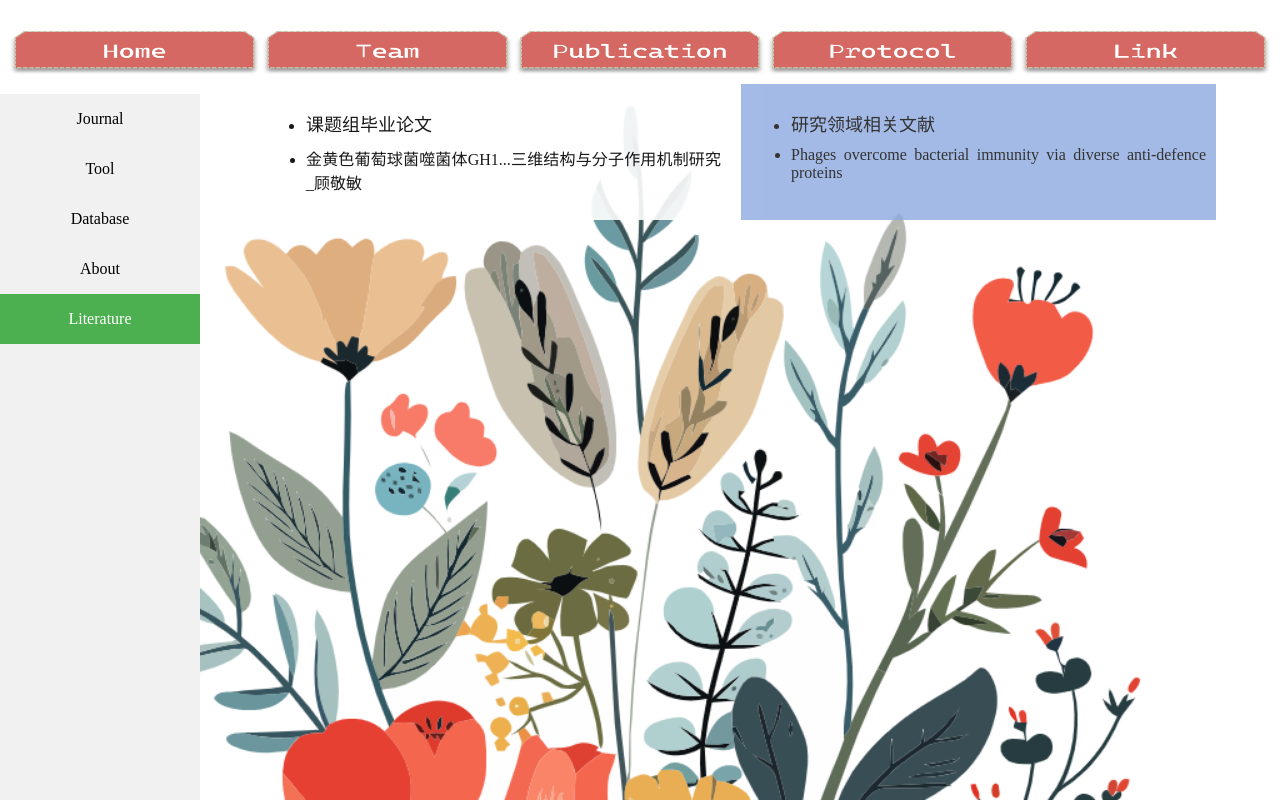
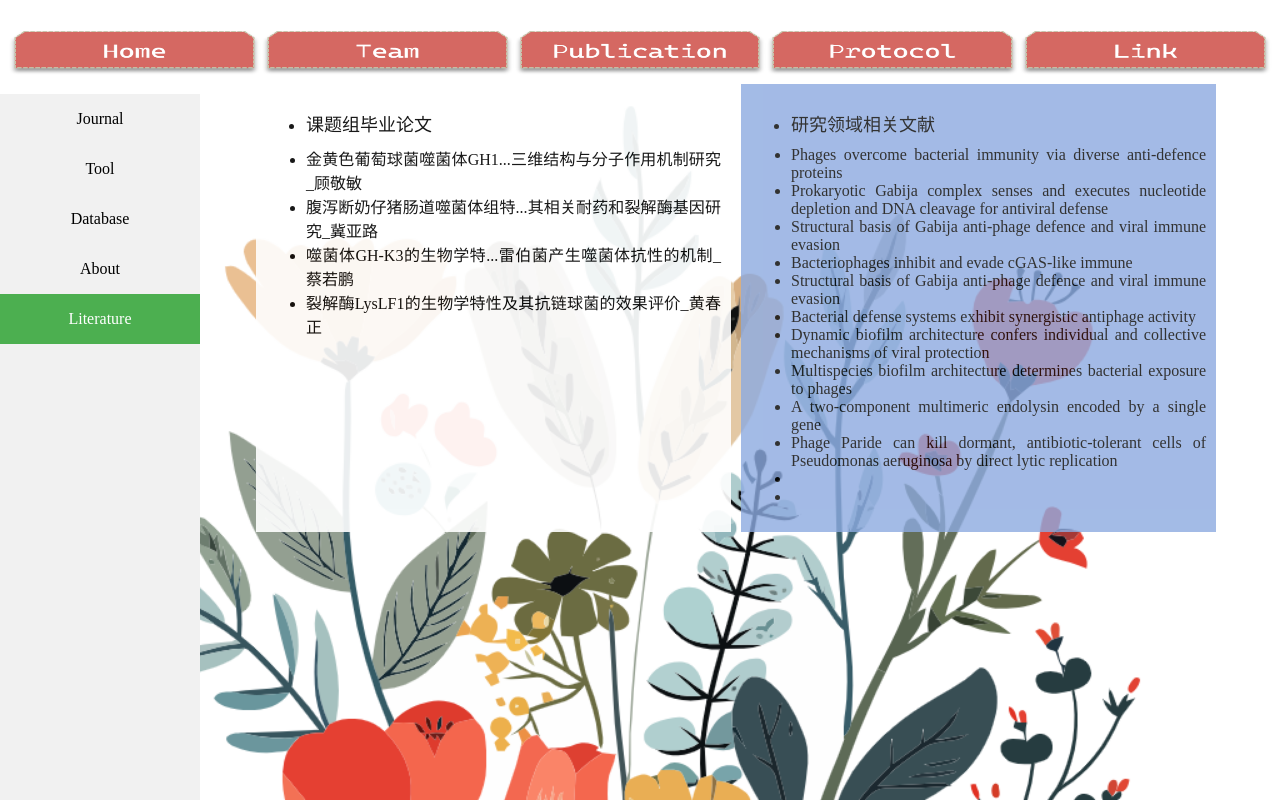
Before and after one commit to CNS-hello/GU-LAB, a plain HTML site: page Link-literature.html in a window 1280 px wide. Drawn offline with Linux system fonts and the light colour scheme.

Commit message:
Update Link-literature.html

```diff
--- a/Link-literature.html
+++ b/Link-literature.html
@@ -163,11 +163,29 @@
     <ul style="text-align: justify">
       <li style="font-size: large;margin-bottom: 10px">课题组毕业论文</li>
       <li><a target="_blank" rel="noopener noreferrer" href="article/degree/Gujingmin.pdf">金黄色葡萄球菌噬菌体GH1...三维结构与分子作用机制研究_顾敬敏</a></li>
+      <li><a target="_blank" rel="noopener noreferrer" href="article/degree/Jiyalu.pdf">腹泻断奶仔猪肠道噬菌体组特...其相关耐药和裂解酶基因研究_冀亚路</a></li>
+      <li><a target="_blank" rel="noopener noreferrer" href="article/degree/Cairuopeng.pdf">噬菌体GH-K3的生物学特...雷伯菌产生噬菌体抗性的机制_蔡若鹏</a></li>
+      <li><a target="_blank" rel="noopener noreferrer" href="article/degree/Huangchunzheng.pdf">裂解酶LysLF1的生物学特性及其抗链球菌的效果评价_黄春正</a></li>
+
+
   </div>
   <div class="right-list" style="background-color: #8daae0;opacity: 0.8">
     <ul style="text-align: justify">
       <li style="font-size: large;margin-bottom: 10px">研究领域相关文献</li>
       <li><a target="_blank" rel="noopener noreferrer" href="article/relative/1Phages%20overcome%20bacterial%20immunity%20via%20diverse%20anti-defence%20proteins.pdf">Phages overcome bacterial immunity via diverse anti-defence proteins</a> </li>
+      <li><a target="_blank" rel="noopener noreferrer" href="article/relative/2Prokaryotic%20Gabija%20complex%20senses%20and%20executes%20nucleotide%20depletion%20and%20DNA%20cleavage%20for%20antiviral%20defense.pdf">Prokaryotic Gabija complex senses and executes nucleotide depletion and DNA cleavage for antiviral defense</a> </li>
+      <li><a target="_blank" rel="noopener noreferrer" href="article/relative/3Structural%20basis%20of%20Gabija%20anti-phage%20defence%20and%20viral%20immune%20evasion.pdf">Structural basis of Gabija anti-phage defence and viral immune evasion</a> </li>
+      <li><a target="_blank" rel="noopener noreferrer" href="article/relative/4-Bacteriophages%20inhibit%20and%20evade%20cGAS-like%20immune.pdf">Bacteriophages inhibit and evade cGAS-like immune</a> </li>
+      <li><a target="_blank" rel="noopener noreferrer" href="article/relative/5-Structural%20basis%20of%20Gabija%20anti-phage%20defence%20and%20viral%20immune%20evasion.pdf">Structural basis of Gabija anti-phage defence and viral immune evasion</a> </li>
+      <li><a target="_blank" rel="noopener noreferrer" href="article/relative/7-Bacterial%20defense%20systems%20exhibit%20synergistic%20antiphage%20activity.pdf">Bacterial defense systems exhibit synergistic antiphage activity</a> </li>
+      <li><a target="_blank" rel="noopener noreferrer" href="article/relative/8-Dynamic%20biofilm%20architecture%20confers%20individual%20and%20collective%20mechanisms%20of%20viral%20protection.pdf">Dynamic biofilm architecture confers individual and collective mechanisms of viral protection</a> </li>
+      <li><a target="_blank" rel="noopener noreferrer" href="article/relative/9-Multispecies%20biofilm%20architecture%20determines%20bacterial%20exposure%20to%20phages.pdf">Multispecies biofilm architecture determines bacterial exposure to phages</a> </li>
+      <li><a target="_blank" rel="noopener noreferrer" href="article/relative/10-%20A%20two‐component%20%20multimeric%20endolysin%20encoded%20by%20a%20single%20gene.pdf"> A two‐component  multimeric endolysin encoded by a single gene</a> </li>
+      <li><a target="_blank" rel="noopener noreferrer" href="article/relative/11-Phage%20Paride%20can%20kill%20dormant,%20antibiotic-tolerant%20cells%20of%20Pseudomonas%20aeruginosa%20by%20direct%20lytic%20replication.pdf">Phage Paride can kill dormant, antibiotic-tolerant cells of Pseudomonas aeruginosa by direct lytic replication</a> </li>
+      <li><a target="_blank" rel="noopener noreferrer" href="article/relative/1Phages%20overcome%20bacterial%20immunity%20via%20diverse%20anti-defence%20proteins.pdf"></a> </li>
+      <li><a target="_blank" rel="noopener noreferrer" href="article/relative/1Phages%20overcome%20bacterial%20immunity%20via%20diverse%20anti-defence%20proteins.pdf"></a> </li>
+
+
     </ul>
   </div>
 </div>
```
